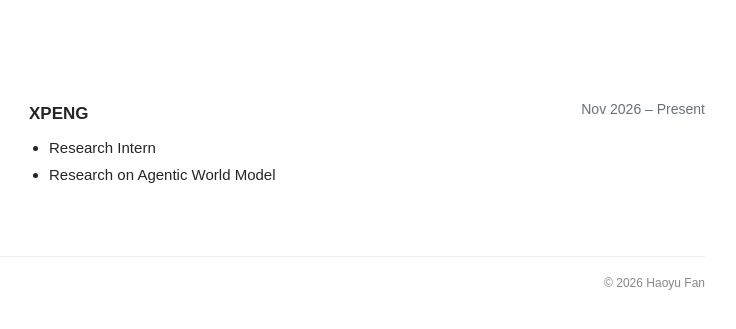
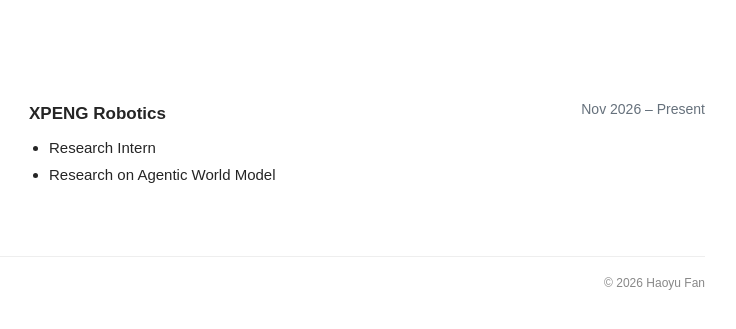
Before and after one commit to FanG0D/fang0d.github.io, a plain HTML site: page index.html in a window 1280 px wide. Shown: the part 1143-1472 px from the top of the page, 357-1093 px from the left. Drawn offline with Linux system fonts and the light colour scheme.

Commit message:
Update internship organization

```diff
--- a/index.html
+++ b/index.html
@@ -24,6 +24,6 @@
 <section><h2>Publications</h2><p>(* Equal contribution)</p>
 <article class="publication"><img src="ua-nwm-figure3.png" alt="Figure 3 from UA-NWM, illustrating uncertainty-aware trajectory scoring and hierarchical error projection"><div><a class="pub-title" href="https://arxiv.org/abs/2608.05597">Uncertainty-Aware World Model for Aerial Image-Goal Navigation</a><div class="authors">Deyi Zhu*, <strong>Haoyu Fan*</strong>, Yinan Zhu, Weichen Zhang, Shilin Ma, Xinlei Chen, Yansong Tang#</div><div class="venue">arXiv preprint, 2026</div><div class="pub-links"><a href="https://arxiv.org/abs/2608.05597">Paper</a> / <a href="https://duryi.github.io/UA-NWM-Project-Page/">Project Page</a> / <a href="https://github.com/DurYi/UA-NWM">Code</a></div><p class="description">We introduce an uncertainty-aware navigation world model that evaluates candidate trajectories for aerial image-goal navigation.</p></div></article>
 </section>
-<section><h2>Internships</h2><article class="entry"><img class="entry-logo company" src="xpeng.png" alt="XPENG logo"><div><div class="entry-top"><div class="entry-title">XPENG</div><div class="entry-date">Nov 2026 – Present</div></div><ul><li>Research Intern</li><li>Research on Agentic World Model</li></ul></div></article></section>
+<section><h2>Internships</h2><article class="entry"><img class="entry-logo company" src="xpeng.png" alt="XPENG logo"><div><div class="entry-top"><div class="entry-title">XPENG Robotics</div><div class="entry-date">Nov 2026 – Present</div></div><ul><li>Research Intern</li><li>Research on Agentic World Model</li></ul></div></article></section>
 <footer>© 2026 Haoyu Fan</footer>
 </main></body></html>
```
